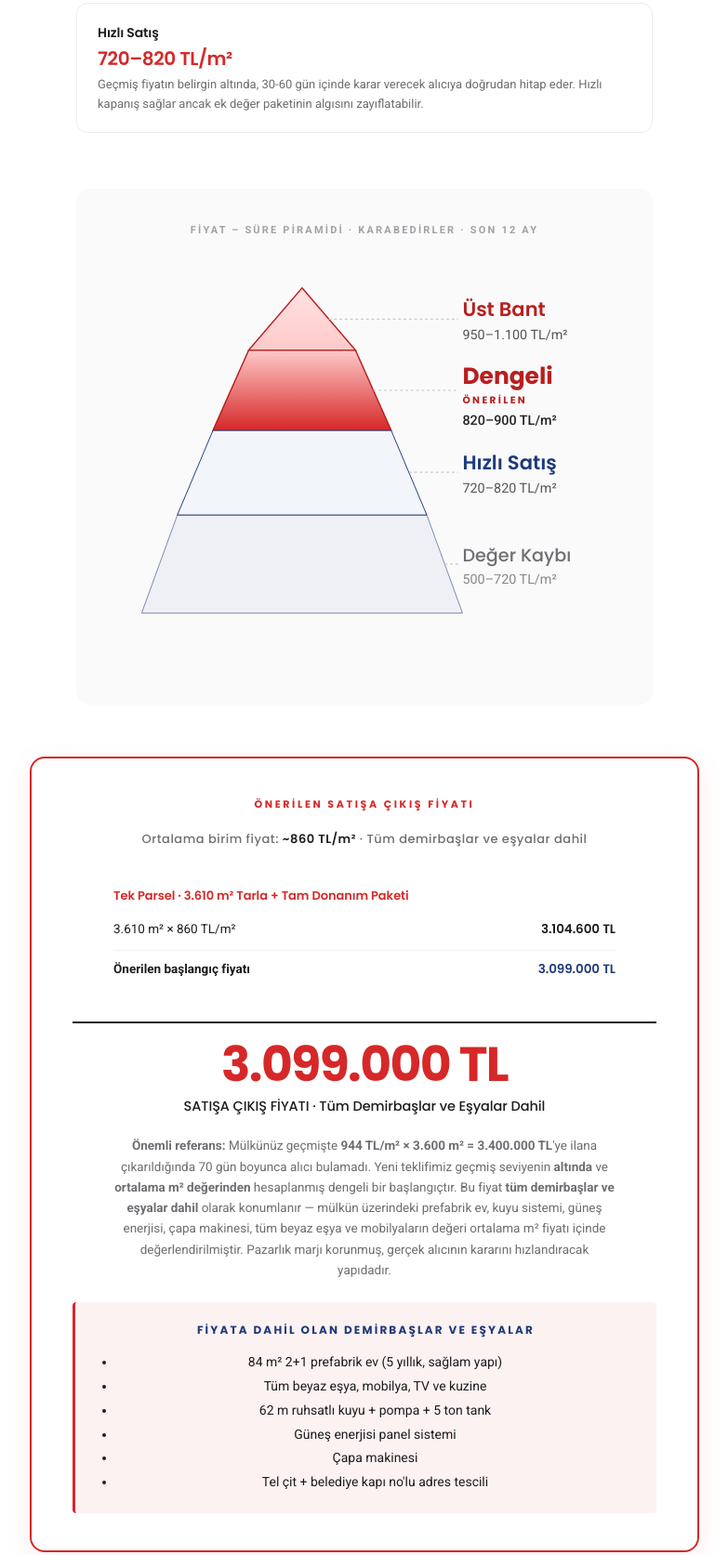
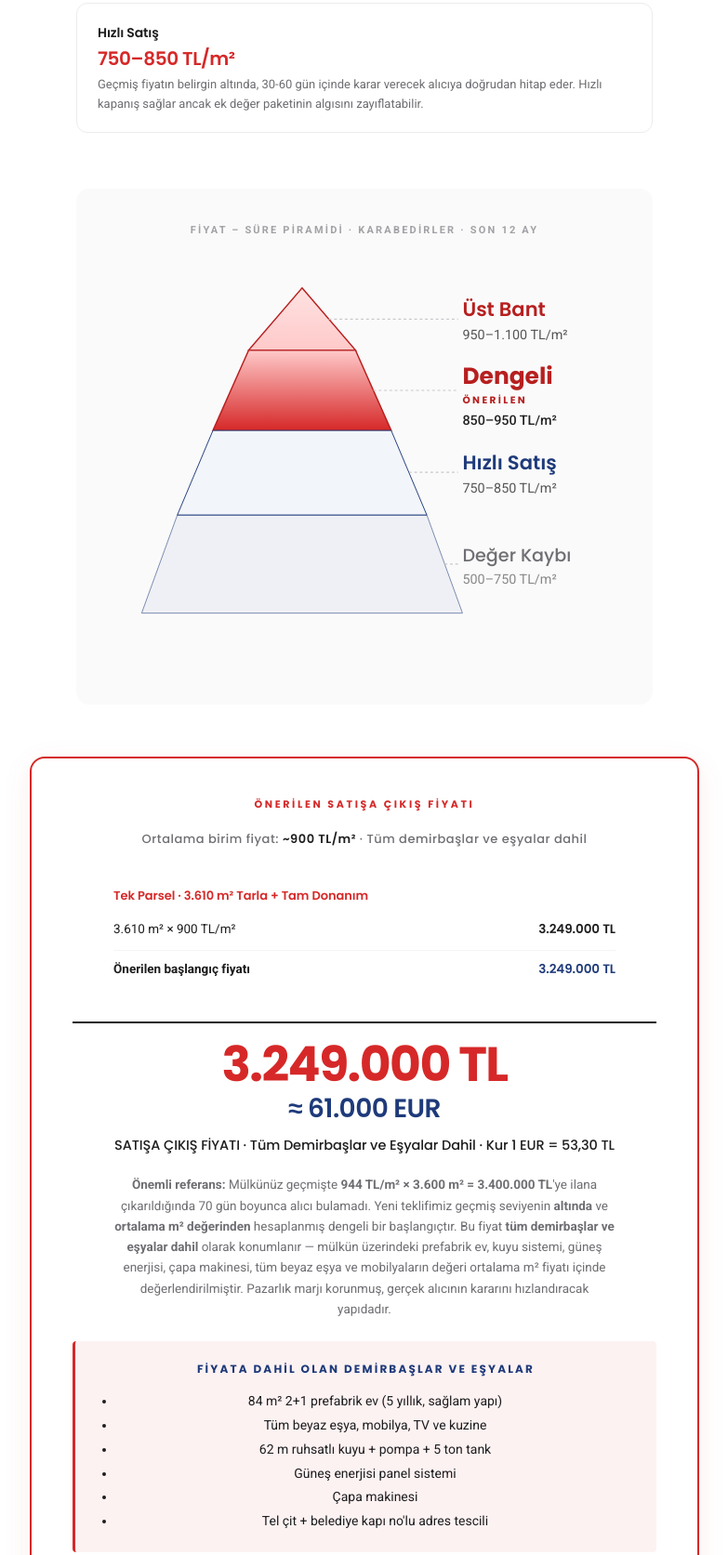
Before and after one commit to keysanbroker/ozgurkeysan, a plain HTML site: page rapor/p062-k3n8v/index.html in a window 1280 px wide. Shown: the part 5356-7029 px from the top of the page at 93% size, without its empty margins (248-1031 px from the left). Drawn offline with Linux system fonts and the light colour scheme.

Commit message:
Update index.html

```diff
--- a/rapor/p062-k3n8v/index.html
+++ b/rapor/p062-k3n8v/index.html
@@ -1176,7 +1176,7 @@
 
     <div class="market-summary">
       <p><strong>Verinin söylediği özet:</strong> Güdül Çağa bölgesinde alıcı kabul ettiği bant <strong>boş tarla için 273–494 TL/m²</strong>, <strong>yapılı parsel için 944 TL/m² ve üzeri zor</strong> seviyededir. Mülkünüz <strong>geçmişte 944 TL/m²'den ilana çıkarıldığında 70 gün boyunca alıcı bulamadı</strong> — bu, pazarın bu noktayı kabul etmediğinin somut kanıtıdır.</p>
-      <p>Yeni stratejide <strong>geçmiş fiyatın altında konumlanma</strong> esastır. Mülkünüzdeki <strong>5 yıllık prefabrik ev, ruhsatlı kuyu, güneş enerjisi sistemi, çapa makinesi ve tüm eşyaları</strong> ortalama m² fiyatı içinde değerlendirilir; toplam <strong>~860 TL/m²</strong> seviyesinde <strong>tüm demirbaşlar ve eşyalar dahil</strong> sunulur. Bu, alıcının zihninde "anahtar teslim, ekstra yatırım gerekmez" algısını oluşturur.</p>
+      <p>Yeni stratejide <strong>geçmiş fiyatın altında konumlanma</strong> esastır. Mülkünüzdeki <strong>5 yıllık prefabrik ev, ruhsatlı kuyu, güneş enerjisi sistemi, çapa makinesi ve tüm eşyaları</strong> ortalama m² fiyatı içinde değerlendirilir; toplam <strong>~900 TL/m²</strong> seviyesinde <strong>tüm demirbaşlar ve eşyalar dahil</strong> sunulur. Bu, alıcının zihninde "anahtar teslim, ekstra yatırım gerekmez" algısını oluşturur.</p>
     </div>
   </div>
 </section>
@@ -1211,7 +1211,7 @@
           <div class="sc-top">
             <span class="sc-lbl">Dengeli</span>
           </div>
-          <div class="sc-price">820–900 TL/m²</div>
+          <div class="sc-price">850–950 TL/m²</div>
           <div class="sc-desc">Geçmiş fiyatın <strong>altında</strong> konumlanma. Ortalama m² fiyatı içinde tüm demirbaşlar ve eşyalar değerlendirilir — <strong>tüm demirbaşlar ve eşyalar dahil</strong> olarak sunulur. Pazar tarafından kabul edilebilir, alıcının "bu kez daha makul ve eksiksiz" diye değerlendireceği bant.</div>
         </div>
 
@@ -1219,7 +1219,7 @@
           <div class="sc-top">
             <span class="sc-lbl">Hızlı Satış</span>
           </div>
-          <div class="sc-price">720–820 TL/m²</div>
+          <div class="sc-price">750–850 TL/m²</div>
           <div class="sc-desc">Geçmiş fiyatın belirgin altında, 30-60 gün içinde karar verecek alıcıya doğrudan hitap eder. Hızlı kapanış sağlar ancak ek değer paketinin algısını zayıflatabilir.</div>
         </div>
       </div>
@@ -1253,37 +1253,38 @@
 
           <text x="400" y="138" font-family="Poppins, sans-serif" font-size="26" font-weight="700" fill="#B71F1F">Dengeli</text>
           <text x="400" y="160" font-family="Poppins, sans-serif" font-size="11" font-weight="700" fill="#B71F1F" letter-spacing="2.5">ÖNERİLEN</text>
-          <text x="400" y="184" font-family="Roboto, sans-serif" font-size="15" font-weight="500" fill="#222">820–900 TL/m²</text>
+          <text x="400" y="184" font-family="Roboto, sans-serif" font-size="15" font-weight="500" fill="#222">850–950 TL/m²</text>
 
           <text x="400" y="234" font-family="Poppins, sans-serif" font-size="22" font-weight="600" fill="#1E3A7A">Hızlı Satış</text>
-          <text x="400" y="260" font-family="Roboto, sans-serif" font-size="15" font-weight="400" fill="#555">720–820 TL/m²</text>
+          <text x="400" y="260" font-family="Roboto, sans-serif" font-size="15" font-weight="400" fill="#555">750–850 TL/m²</text>
 
           <text x="400" y="337" font-family="Poppins, sans-serif" font-size="20" font-weight="500" fill="#6e6e73">Değer Kaybı</text>
-          <text x="400" y="362" font-family="Roboto, sans-serif" font-size="15" font-weight="400" fill="#888">500–720 TL/m²</text>
+          <text x="400" y="362" font-family="Roboto, sans-serif" font-size="15" font-weight="400" fill="#888">500–750 TL/m²</text>
         </svg>
       </div>
     </div>
 
     <div class="final-price">
       <div class="fp-title">Önerilen Satışa Çıkış Fiyatı</div>
-      <div class="fp-rate-top">Ortalama birim fiyat: <strong>~860 TL/m²</strong> · Tüm demirbaşlar ve eşyalar dahil</div>
+      <div class="fp-rate-top">Ortalama birim fiyat: <strong>~900 TL/m²</strong> · Tüm demirbaşlar ve eşyalar dahil</div>
 
       <div class="fp-breakdown">
         <div class="fp-parcel">
-          <div class="fp-parcel-id">Tek Parsel · 3.610 m² Tarla + Tam Donanım Paketi</div>
+          <div class="fp-parcel-id">Tek Parsel · 3.610 m² Tarla + Tam Donanım</div>
           <div class="fp-line">
-            <span>3.610 m² × 860 TL/m²</span>
-            <span class="fp-line-amt">3.104.600 TL</span>
+            <span>3.610 m² × 900 TL/m²</span>
+            <span class="fp-line-amt">3.249.000 TL</span>
           </div>
           <div class="fp-line fp-sub">
             <span>Önerilen başlangıç fiyatı</span>
-            <span class="fp-line-amt">3.099.000 TL</span>
+            <span class="fp-line-amt">3.249.000 TL</span>
           </div>
         </div>
       </div>
 
-      <div class="fp-amount">3.099.000 TL</div>
-      <div class="fp-rate">SATIŞA ÇIKIŞ FİYATI · Tüm Demirbaşlar ve Eşyalar Dahil</div>
+      <div class="fp-amount">3.249.000 TL</div>
+      <div class="fp-amount-eur">≈ 61.000 EUR</div>
+      <div class="fp-rate">SATIŞA ÇIKIŞ FİYATI · Tüm Demirbaşlar ve Eşyalar Dahil · Kur 1 EUR = 53,30 TL</div>
       <div class="fp-desc"><strong>Önemli referans:</strong> Mülkünüz geçmişte <strong>944 TL/m² × 3.600 m² = 3.400.000 TL</strong>'ye ilana çıkarıldığında 70 gün boyunca alıcı bulamadı. Yeni teklifimiz geçmiş seviyenin <strong>altında</strong> ve <strong>ortalama m² değerinden</strong> hesaplanmış dengeli bir başlangıçtır. Bu fiyat <strong>tüm demirbaşlar ve eşyalar dahil</strong> olarak konumlanır — mülkün üzerindeki prefabrik ev, kuyu sistemi, güneş enerjisi, çapa makinesi, tüm beyaz eşya ve mobilyaların değeri ortalama m² fiyatı içinde değerlendirilmiştir. Pazarlık marjı korunmuş, gerçek alıcının kararını hızlandıracak yapıdadır.</div>
 
       <div style="margin-top: 24px; padding: 20px 24px; background: rgba(214, 40, 40, 0.06); border-left: 3px solid var(--red); border-radius: 4px;">
@@ -1311,12 +1312,12 @@
 
     <div class="risk-text">
       <p>Bu mülk 11 yıldır sahipliğinizdedir. Gayrimenkul satışlarında uygulanan <strong>5 yıllık değer artış kazancı muafiyeti</strong> süresi sizin için dolmuş durumdadır — bu satıştan <strong>gelir vergisi doğmayacaktır.</strong></p>
-      <p>Aşağıdaki tablo, satışın <strong>3.099.000 TL</strong> üzerinden gerçekleşmesi durumunda karşılaşacağınız danışmanlık hizmet bedeli maliyetinin özetidir.</p>
+      <p>Aşağıdaki tablo, satışın <strong>3.249.000 TL</strong> üzerinden gerçekleşmesi durumunda karşılaşacağınız danışmanlık hizmet bedeli maliyetinin özetidir.</p>
     </div>
 
     <div class="tax">
       <h4>Maliyet Hesabı</h4>
-      <div class="sub">Tapu satış bedeli: <strong>3.099.000 TL</strong></div>
+      <div class="sub">Tapu satış bedeli: <strong>3.249.000 TL</strong> · <strong>≈ 61.000 EUR</strong></div>
 
       <div class="tax-row">
         <div class="tx-lbl">Değer Artış Kazancı Vergisi</div>
@@ -1328,21 +1329,21 @@
 
       <div class="tax-row">
         <div class="tx-lbl">Hizmet Bedeli + KDV</div>
-        <div class="tx-desc">%2 + %20 KDV · 3.099.000 × 0,024</div>
-        <div class="tx-amt">74.376 TL</div>
+        <div class="tx-desc">%2 + %20 KDV · 3.249.000 × 0,024</div>
+        <div class="tx-amt">77.976 TL<br><span style="font-size: 11.5px; color: var(--ink-faint); font-weight: 400; letter-spacing: 0;">≈ 1.463 EUR</span></div>
       </div>
 
       <div class="tax-total">
         <div class="l">Toplam Kesinti</div>
-        <div class="a">74.376 TL</div>
+        <div class="a">77.976 TL<br><span style="font-size: 12.5px; color: var(--ink-faint); font-weight: 500; letter-spacing: 0;">≈ 1.463 EUR</span></div>
       </div>
 
       <div class="tax-total net">
         <div class="l">Net Elinize Geçen</div>
-        <div class="a">3.024.624 TL</div>
-      </div>
-
-      <p class="tax-note"><strong>Not:</strong> Tapu harcı alıcı tarafından ödenir ve satıcı hesabına dahil edilmemiştir. Ekspertiz, harç düzeltmesi ve diğer giderler dahil değildir.</p>
+        <div class="a">3.171.024 TL<br><span style="font-size: 13.5px; color: var(--ink-soft); font-weight: 600; letter-spacing: 0;">≈ 59.495 EUR</span></div>
+      </div>
+
+      <p class="tax-note"><strong>Not:</strong> Tapu harcı alıcı tarafından ödenir ve satıcı hesabına dahil edilmemiştir. EUR karşılığı kur dalgalanmasına göre değişebilir; raporda kullanılan kur: <strong>1 EUR = 53,30 TL</strong> (19.06.2026). Ekspertiz ve diğer giderler dahil değildir.</p>
     </div>
   </div>
 </section>
```
